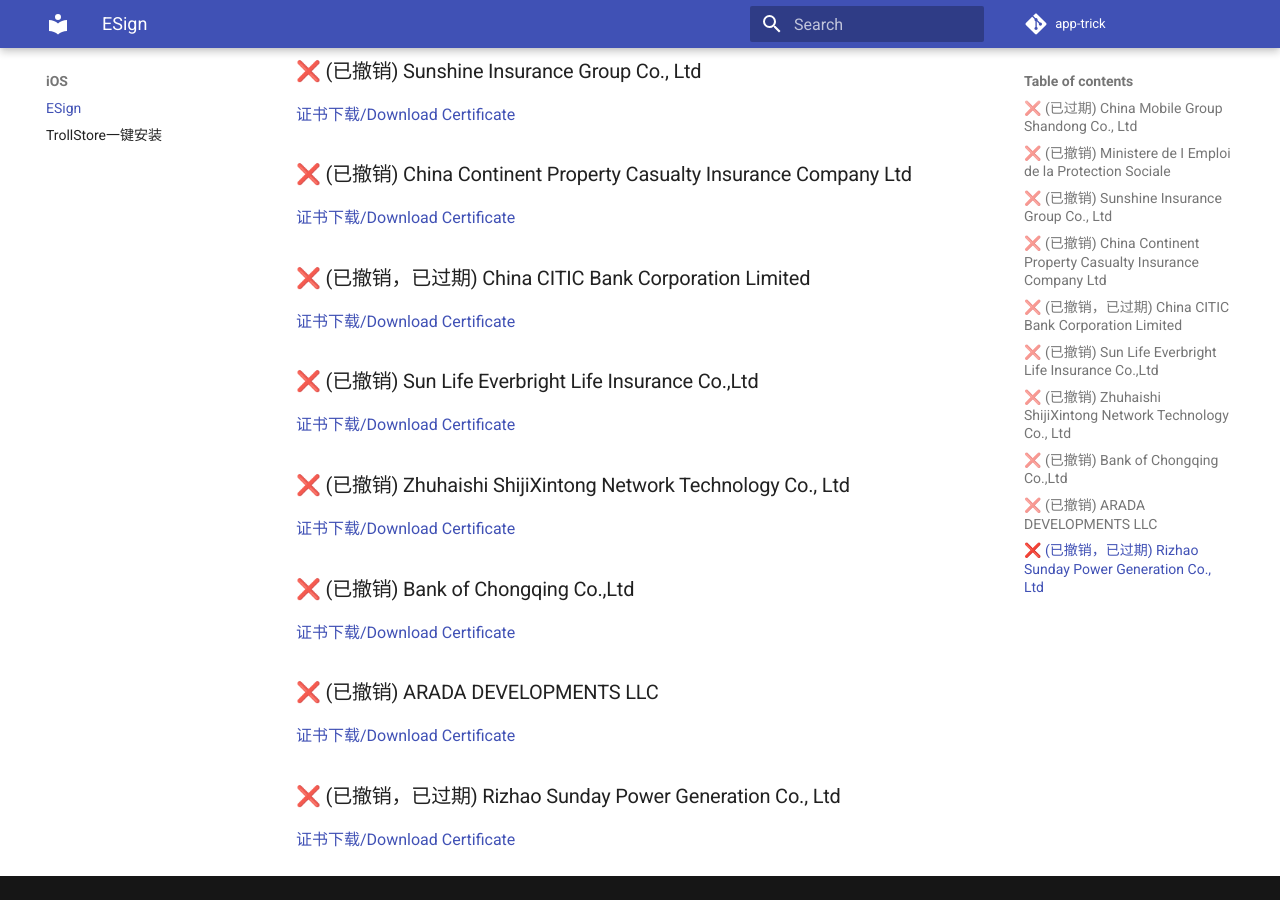
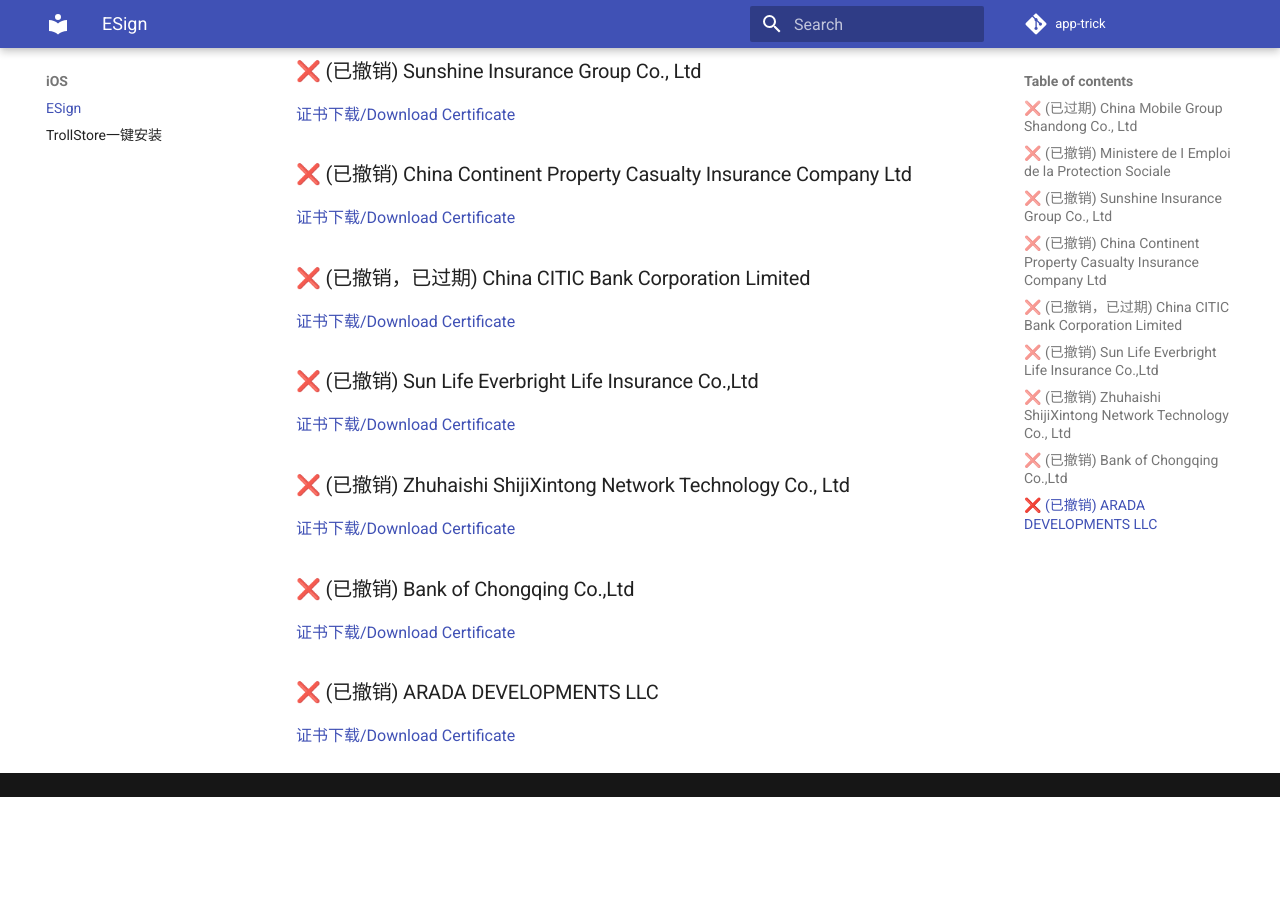
Before and after one commit to app-trick/app-trick.github.io, an MkDocs documentation site: the page built from docs/iOS/Esign.md, in a window 1280 px wide and 900 px high, scrolled down 546 px. Built offline with MkDocs 1.6.1 and Material for MkDocs 9.7.7, drawn with Linux system fonts in a browser that asks for light colours; comment, search, counter and statistics services are not loaded; after the commit the page ends 1343 px from its top, so only the background shows below that.

Commit message:
Esign Repo Update

```diff
--- a/docs/iOS/Esign.md
+++ b/docs/iOS/Esign.md
@@ -26,5 +26,3 @@
 [证书下载/Download Certificate](/iOS/cert/Bank%20of%20Chongqing%20Co.%2CLtd.zip)
 ### ❌ (已撤销) ARADA DEVELOPMENTS LLC
 [证书下载/Download Certificate](/iOS/cert/ARADA%20DEVELOPMENTS%20LLC.zip)
-### ❌ (已撤销，已过期) Rizhao Sunday Power Generation Co., Ltd
-[证书下载/Download Certificate](/iOS/cert/Rizhao%20Sunday%20Power%20Generation%20Co.%2C%20Ltd.zip)
--- a/docs/iOS/cert/list.txt
+++ b/docs/iOS/cert/list.txt
@@ -7,4 +7,3 @@
 Zhuhaishi ShijiXintong Network Technology Co., Ltd.zip
 Bank of Chongqing Co.,Ltd.zip
 ARADA DEVELOPMENTS LLC.zip
-Rizhao Sunday Power Generation Co., Ltd.zip
```
Also changed, not shown: 1 other file.
